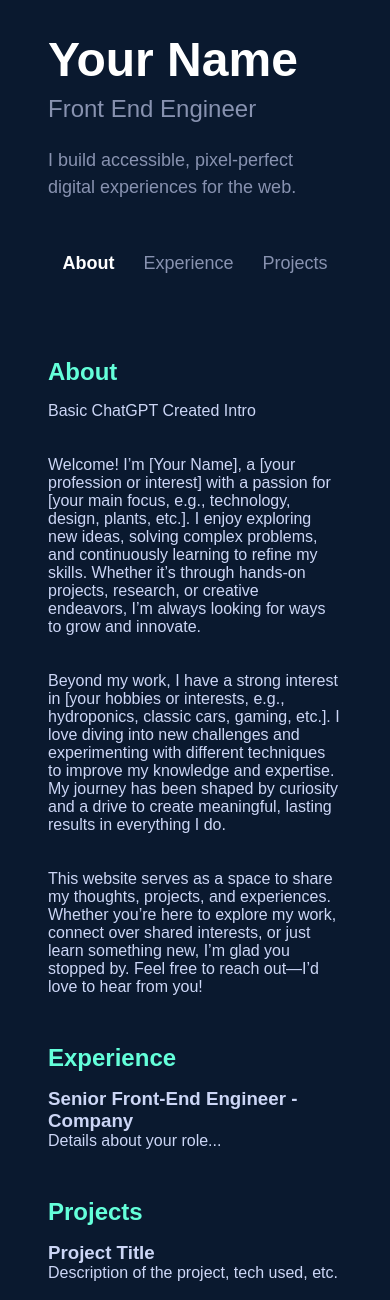
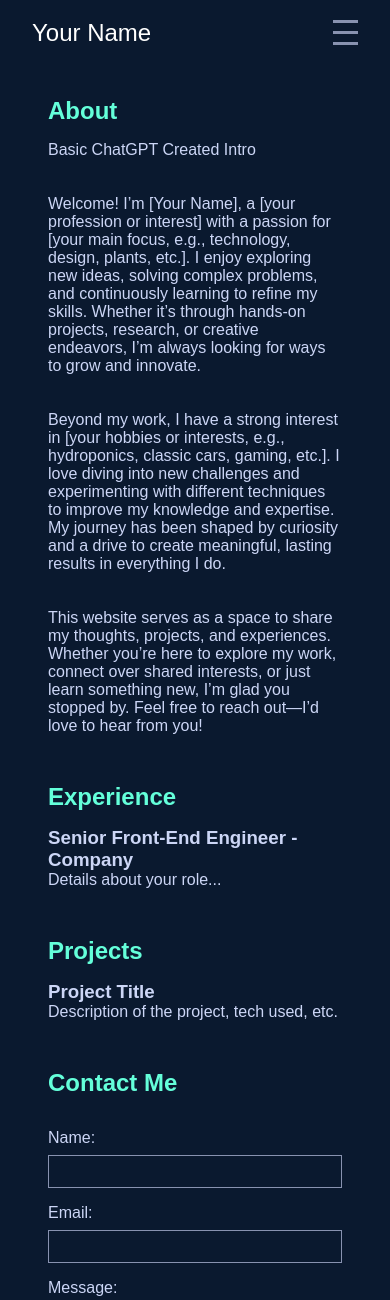
Before and after one commit to afisher97/personalSite, a Flask app: page / in a window 390 px wide. Shown: the top 1300 px of the page. Run offline with Flask 3, Linux system fonts and the light colour scheme.

Commit message:
Mobile UI nav incorporated

```diff
--- a/static/css/main.css
+++ b/static/css/main.css
@@ -192,12 +192,78 @@ html {
 }
 
 
+/* 2) Mobile Header (hidden by default on desktop) */
+.mobile-header {
+  display: none; /* Hide on desktop */
+  position: sticky; /* or fixed */
+  top: 0;
+  background-color: #0a192f;
+  padding: 1rem 2rem;
+  z-index: 999; /* On top of other elements */
+
+  justify-content: space-between;
+  align-items: center;
+}
+.mobile-logo {
+  font-size: 1.5rem;
+  color: #fff;
+}
+.hamburger {
+  display: flex;
+  flex-direction: column;
+  cursor: pointer;
+}
+.hamburger span {
+  width: 25px;
+  height: 3px;
+  background-color: #8892b0;
+  margin: 4px 0;
+}
+/* Mobile nav menu hidden by default */
+.mobile-nav {
+  display: none;
+  position: absolute; /* so it can overlay or appear under header */
+  top: 60px; /* below the header */
+  right: 0;
+  background-color: #0a192f;
+  width: 200px;
+  flex-direction: column;
+  padding: 1rem;
+}
+.mobile-nav ul {
+  list-style: none;
+}
+.mobile-nav-link {
+  display: block;
+  color: #8892b0;
+  text-decoration: none;
+  margin: 1rem 0;
+  transition: color 0.2s;
+}
+.mobile-nav-link:hover {
+  color: #fff;
+}
+/* Toggle the mobile nav with a .show-menu class */
+.mobile-nav.show-menu {
+  display: flex;
+}
+
+
+
 /* RESPONSIVE: stack columns on small screens */
 @media (max-width: 768px) {
   .site-content {
     flex-direction: column;
   }
-  .sidebar,
+  .sidebar {
+    display: none; /* Hide sidebar on mobile */
+  }
+  .mobile-header {
+    display: flex; /* Show the mobile header */
+  }
+  .wrapper {
+    padding: 0 1.5rem; /* narrower gutters on mobile */
+  }
   .main-content {
     flex: none;
     width: 100%;
@@ -215,7 +281,7 @@ html {
   /* Possibly reposition the nav with position: fixed; top: 0; etc. */
 }
 
-}
+
 @media (max-width: 1024px) {
   .wrapper {
     padding: 0 2rem; /* narrower gutters on medium screens */
--- /dev/null
+++ b/static/js/mobile-nav.js
@@ -0,0 +1,17 @@
+document.addEventListener("DOMContentLoaded", () => {
+  const hamburger = document.getElementById("hamburger");
+  const mobileNav = document.getElementById("mobileNav");
+  const mobileLinks = document.querySelectorAll(".mobile-nav-link");
+
+  // Toggle .show-menu on hamburger click
+  hamburger.addEventListener("click", () => {
+    mobileNav.classList.toggle("show-menu");
+  });
+
+  // Close menu when clicking a link (optional)
+  mobileLinks.forEach(link => {
+    link.addEventListener("click", () => {
+      mobileNav.classList.remove("show-menu");
+    });
+  });
+});
--- a/templates/base.html
+++ b/templates/base.html
@@ -6,10 +6,34 @@
   <link rel="stylesheet" href="{{ url_for('static', filename='css/main.css') }}">
   <meta name="viewport" content="width=device-width, initial-scale=1.0" />
 </head>
+
 <body>
-  <!-- Wrapper that keeps the site centered and sets up two columns -->
+
+    <!-- 1) Mobile Header (hidden on desktop, shown on mobile) -->
+  <header class="mobile-header" id="mobileHeader">
+    <div class="mobile-logo">Your Name</div>
+
+      <!-- Hamburger icon -->
+    <div class="hamburger" id="hamburger">
+      <span></span>
+      <span></span>
+      <span></span>
+    </div>
+
+    <!-- Mobile Nav Menu (toggled by hamburger) -->
+    <nav class="mobile-nav" id="mobileNav">
+      <ul>
+        <li><a href="#about" class="mobile-nav-link">About</a></li>
+        <li><a href="#experience" class="mobile-nav-link">Experience</a></li>
+        <li><a href="#projects" class="mobile-nav-link">Projects</a></li>
+      </ul>
+    </nav>
+  </header>
+
+  <!-- Main Wrapper for Desktop Layout - keeps the site centered and sets up two columns -->
   <div class="wrapper">
       <div class="site-content">
+
         <!-- Left Sidebar -->
         <aside class="sidebar">
             <h1>Your Name</h1>
@@ -63,6 +87,8 @@
   </div>
 </body>
 
+<!-- Scripts -->
+<script src="{{ url_for('static', filename='js/mobile-nav.js') }}"></script>
 <script>
 document.addEventListener("DOMContentLoaded", () => {
   const sections = document.querySelectorAll("main section");
```
